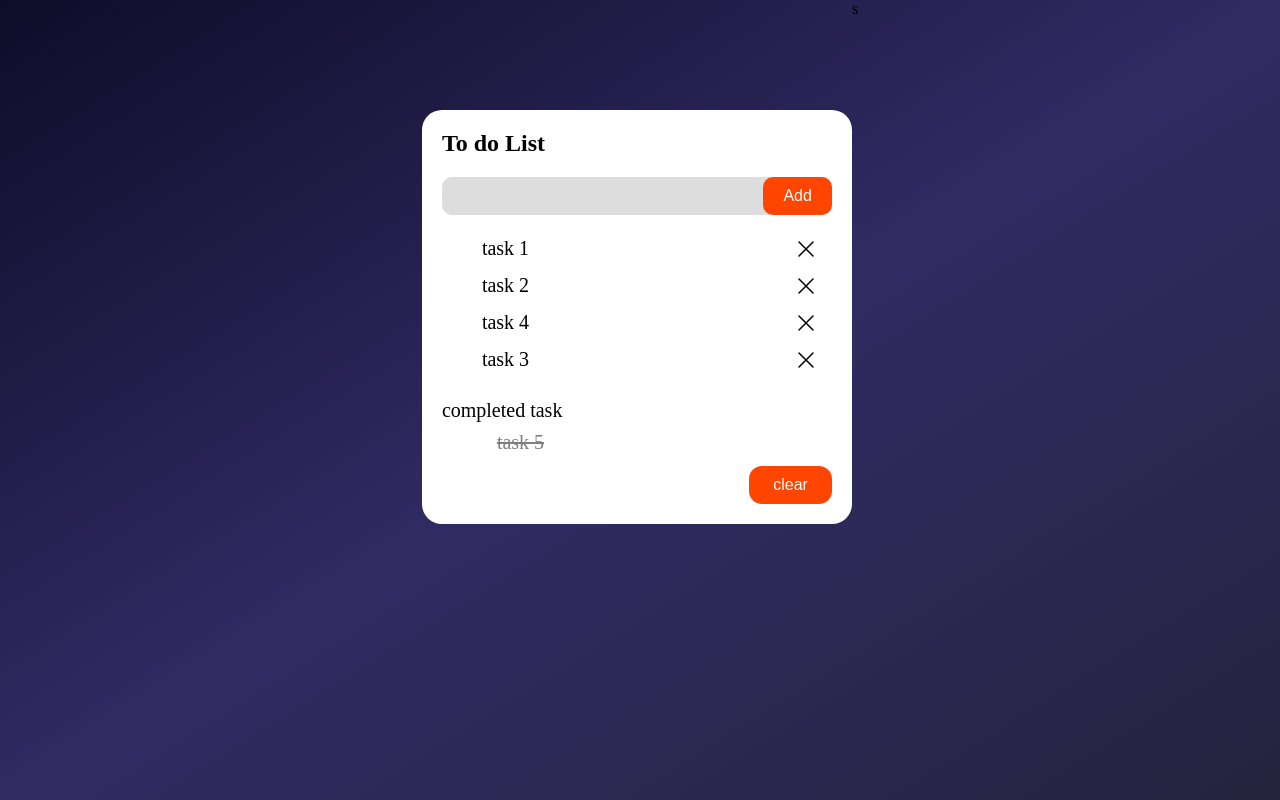
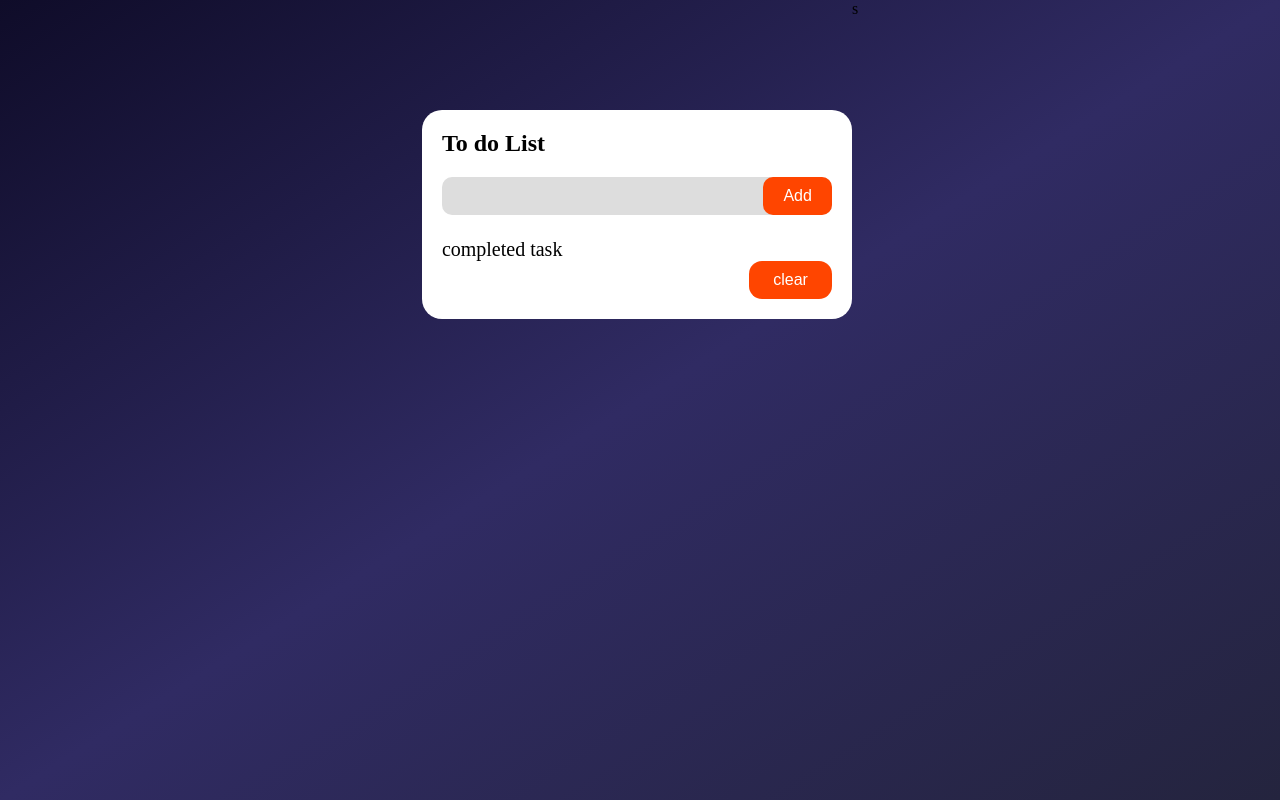
Before and after one commit to subhankar18r/to-do-list, a plain HTML site: page index.html in a window 1280 px wide. Both pictures are taken after a click on the button "clear". Drawn offline with Linux system fonts and the light colour scheme.

Commit message:
completed task feature finished

```diff
--- a/index.html
+++ b/index.html
@@ -14,17 +14,12 @@
         <button onclick="addTask()">Add</button>
       </div>
       <div class="tasks">
-        <ul class="not_completed">
-          <li>task 1<img src="./images/cross.svg" alt="cross" /></li>
-          <li>task 2<img src="./images/cross.svg" alt="cross" /></li>
-          <li>task 4<img src="./images/cross.svg" alt="cross" /></li>
-          <li>task 3<img src="./images/cross.svg" alt="cross" /></li>
-        </ul>
+        <ul class="not_completed"></ul>
         <p class="complete_heading">completed task</p>
-        <ul class="completed">
-          <li>task 5</li>
-        </ul>
-        <button class="clear_btn">clear</button>
+        <ul class="completed"></ul>
+        <button class="clear_btn" onclick="deleteCompletedTasks()">
+          clear
+        </button>
       </div>
     </div>
     <script src="./script.js"></script>
--- a/script.js
+++ b/script.js
@@ -1,5 +1,7 @@
 const taskInput = document.querySelector(".taskInput");
 const tasksContainer = document.querySelector(".not_completed");
+const completedTasks = document.querySelector(".completed");
+const clearBtn = document.querySelector(".cleat_btn");
 
 function addTask() {
   if (!taskInput.value) {
@@ -15,23 +17,39 @@ function addTask() {
 
 tasksContainer.addEventListener("click", (e) => {
   if (e.target.tagName === "LI") {
-    e.target.classList.toggle("checked");
+    completedTasks.appendChild(e.target);
   } else if (e.target.tagName === "IMG") {
     e.target.parentElement.remove();
   }
   saveData();
 });
 
+completedTasks.addEventListener("click", (e) => {
+  if (e.target.tagName === "LI") {
+    tasksContainer.appendChild(e.target);
+  } else if (e.target.tagName === "IMG") {
+    e.target.parentElement.remove();
+  }
+  saveData();
+});
+
+function deleteCompletedTasks() {
+  completedTasks.innerHTML = "";
+  saveData();
+}
+
 function taskHtml(task) {
   return `${task} <img src="./images/cross.svg" alt="cross" />`;
 }
 
 function saveData() {
-  localStorage.setItem("data", tasksContainer.innerHTML);
+  localStorage.setItem("tasks", tasksContainer.innerHTML);
+  localStorage.setItem("completed_tasks", completedTasks.innerHTML);
 }
 
 function fetchData() {
-  tasksContainer.innerHTML = localStorage.getItem("data");
+  tasksContainer.innerHTML = localStorage.getItem("tasks");
+  completedTasks.innerHTML = localStorage.getItem("completed_tasks");
 }
 
-// fetchData();
+fetchData();
--- a/style.css
+++ b/style.css
@@ -51,6 +51,7 @@ body {
 }
 .tasks ul li {
   margin: 7px 0;
+  cursor: pointer;
 }
 .tasks li::before {
   content: "";
```
